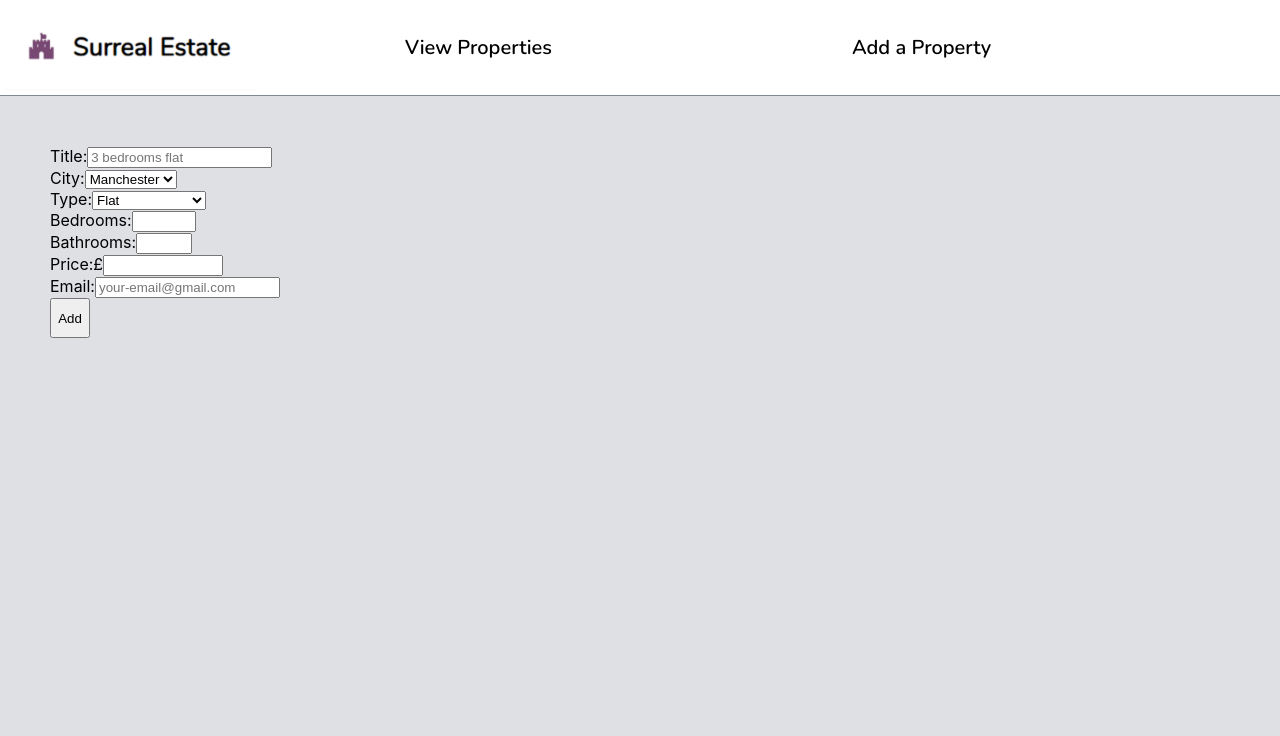
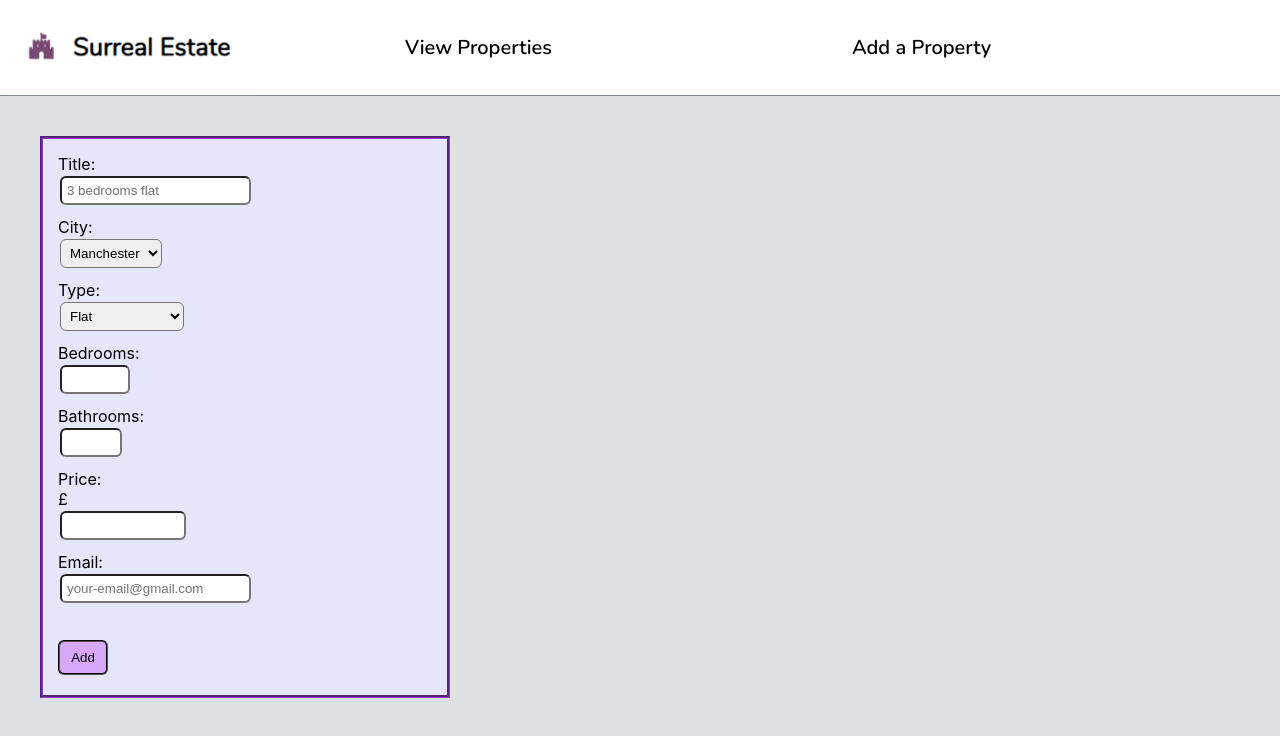
Before and after one commit to etrovavica1221/surreal-estate, a React (Create React App) app: page /add-property in a window 1280 px wide. Shown: the top 736 px of the page. Built offline with nearby package versions, Linux system fonts and the light colour scheme; a web font is replaced by a local one.

Commit message:
Add styles for Add properties form

```diff
--- a/src/styles/AddProperty.css
+++ b/src/styles/AddProperty.css
@@ -1,5 +1,11 @@
 .AddProperty {
-    padding: 50px;
+    padding: 10px;
+    width: 30%;
+    margin: 40px;
+    border-style: groove;
+    border-color: rgb(145, 64, 202);
+    border-width: 3px;
+    background-color: lavender;
 }
 
 form {
@@ -8,6 +14,23 @@ form {
 }
 
 button {
-    width: 40px;
-    height: 40px;
+    width: 50px;
+    height: 35px;
+    background-color: rgb(215, 167, 250);
+    border-style: groove;
+    border-color: black;
+    border-width: 2px;
+    border-radius: 6px;
+    margin: 30px 5px 10px 5px;
 }
+
+input, select {
+    padding:5px;
+    margin: 2px;
+    border-radius: 6px;
+}
+
+label {
+    width: 50px;
+    margin: 5px;
+}
```
